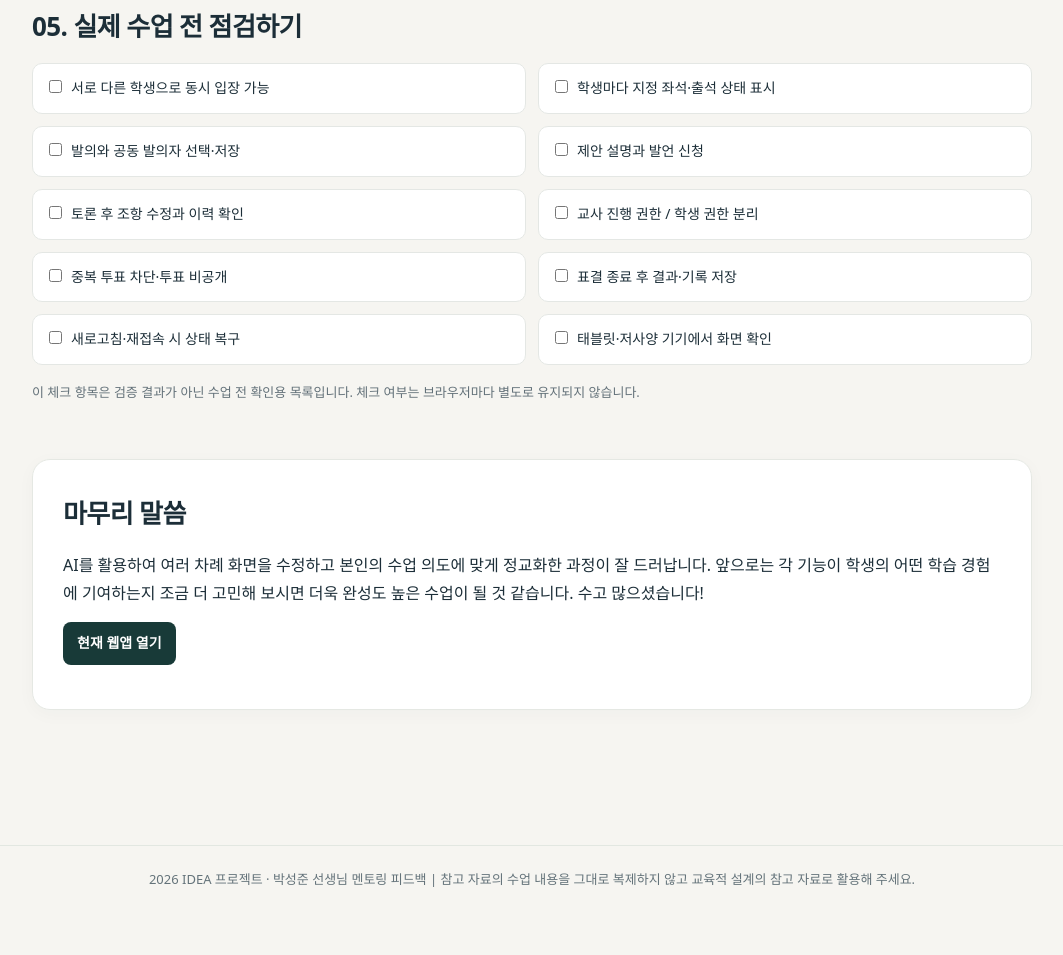
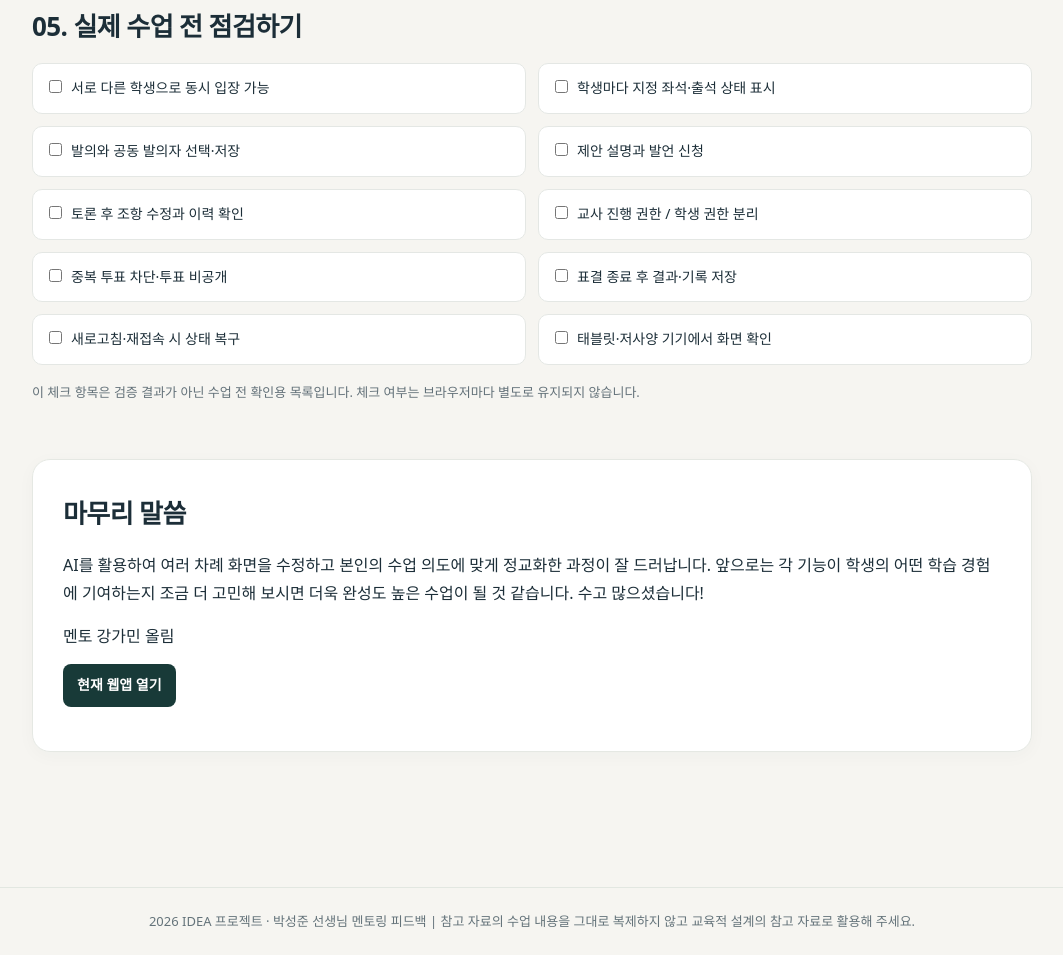
Before and after one commit to cheetamin/class-human-rights-mentoring, a plain HTML site: page index.html in a window 1280 px wide. Shown: the part 4754-5709 px from the top of the page, without its empty margins (108-1171 px from the left). Before the commit the page ends 5667 px from the top, so only its background shows below. Drawn offline with Linux system fonts and the light colour scheme.

Commit message:
Add mentor signature to closing remarks

```diff
--- a/index.html
+++ b/index.html
@@ -28,5 +28,5 @@
 [7. 완료 후 제공할 내용]
 (1) 개선된 실제 웹앱과 화면 (2) 학생/교사용 이용 흐름 (3) 적용한 이미지 소스와 추후 3D 모델 전환 목록 (4) 테스트 조건·성공/실패·남은 문제의 표 (5) 배포 여부와 확인된 URL을 정리해 주세요. 구현 우선순위는 실제 다중 참여와 상태 동기화 → 발의·토의·수정·표결 → 학생 1인칭 화면 → 부가 애니메이션입니다. 기존 운영 버전은 안전하게 보존하세요.</pre></div><details><summary>프롬프트 사용 순서</summary><p>① GPT Work에서 현재 웹앱 프로젝트를 엽니다. ② 위 프롬프트를 복사해 붙여넣습니다. ③ 정교화 참고 이미지 ZIP의 PNG들을 함께 첨부합니다. ④ 구현 결과에서 교사 1명·학생 여러 명의 접속과 실제 데이터 저장 여부를 확인합니다. ⑤ 검증된 변경만 배포합니다.</p></details></section>
 <section id="test"><h2>05. 실제 수업 전 점검하기</h2><div class="checklist"><label><input type="checkbox">서로 다른 학생으로 동시 입장 가능</label><label><input type="checkbox">학생마다 지정 좌석·출석 상태 표시</label><label><input type="checkbox">발의와 공동 발의자 선택·저장</label><label><input type="checkbox">제안 설명과 발언 신청</label><label><input type="checkbox">토론 후 조항 수정과 이력 확인</label><label><input type="checkbox">교사 진행 권한 / 학생 권한 분리</label><label><input type="checkbox">중복 투표 차단·투표 비공개</label><label><input type="checkbox">표결 종료 후 결과·기록 저장</label><label><input type="checkbox">새로고침·재접속 시 상태 복구</label><label><input type="checkbox">태블릿·저사양 기기에서 화면 확인</label></div><p class="note">이 체크 항목은 검증 결과가 아닌 수업 전 확인용 목록입니다. 체크 여부는 브라우저마다 별도로 유지되지 않습니다.</p></section>
-<section><div class="card"><h2>마무리 말씀</h2><p>AI를 활용하여 여러 차례 화면을 수정하고 본인의 수업 의도에 맞게 정교화한 과정이 잘 드러납니다. 앞으로는 각 기능이 학생의 어떤 학습 경험에 기여하는지 조금 더 고민해 보시면 더욱 완성도 높은 수업이 될 것 같습니다. 수고 많으셨습니다!</p><p><a class="btn" href="https://our-class-constitution-seongjun.workspace-889499.chatgpt.site" target="_blank" rel="noopener noreferrer">현재 웹앱 열기</a></p></div></section></main><footer>2026 IDEA 프로젝트 · 박성준 선생님 멘토링 피드백 | 참고 자료의 수업 내용을 그대로 복제하지 않고 교육적 설계의 참고 자료로 활용해 주세요.</footer>
+<section><div class="card"><h2>마무리 말씀</h2><p>AI를 활용하여 여러 차례 화면을 수정하고 본인의 수업 의도에 맞게 정교화한 과정이 잘 드러납니다. 앞으로는 각 기능이 학생의 어떤 학습 경험에 기여하는지 조금 더 고민해 보시면 더욱 완성도 높은 수업이 될 것 같습니다. 수고 많으셨습니다!</p><p>멘토 강가민 올림</p><p><a class="btn" href="https://our-class-constitution-seongjun.workspace-889499.chatgpt.site" target="_blank" rel="noopener noreferrer">현재 웹앱 열기</a></p></div></section></main><footer>2026 IDEA 프로젝트 · 박성준 선생님 멘토링 피드백 | 참고 자료의 수업 내용을 그대로 복제하지 않고 교육적 설계의 참고 자료로 활용해 주세요.</footer>
 <script>async function copyPrompt(){const s=document.getElementById('promptText').innerText;try{await navigator.clipboard.writeText(s);document.getElementById('copyBtn').innerText='복사 완료';}catch(e){const r=document.createRange();r.selectNodeContents(document.getElementById('promptText'));window.getSelection().removeAllRanges();window.getSelection().addRange(r);document.getElementById('copyBtn').innerText='텍스트 선택됨 · 복사하세요';}}</script></body></html>
```
